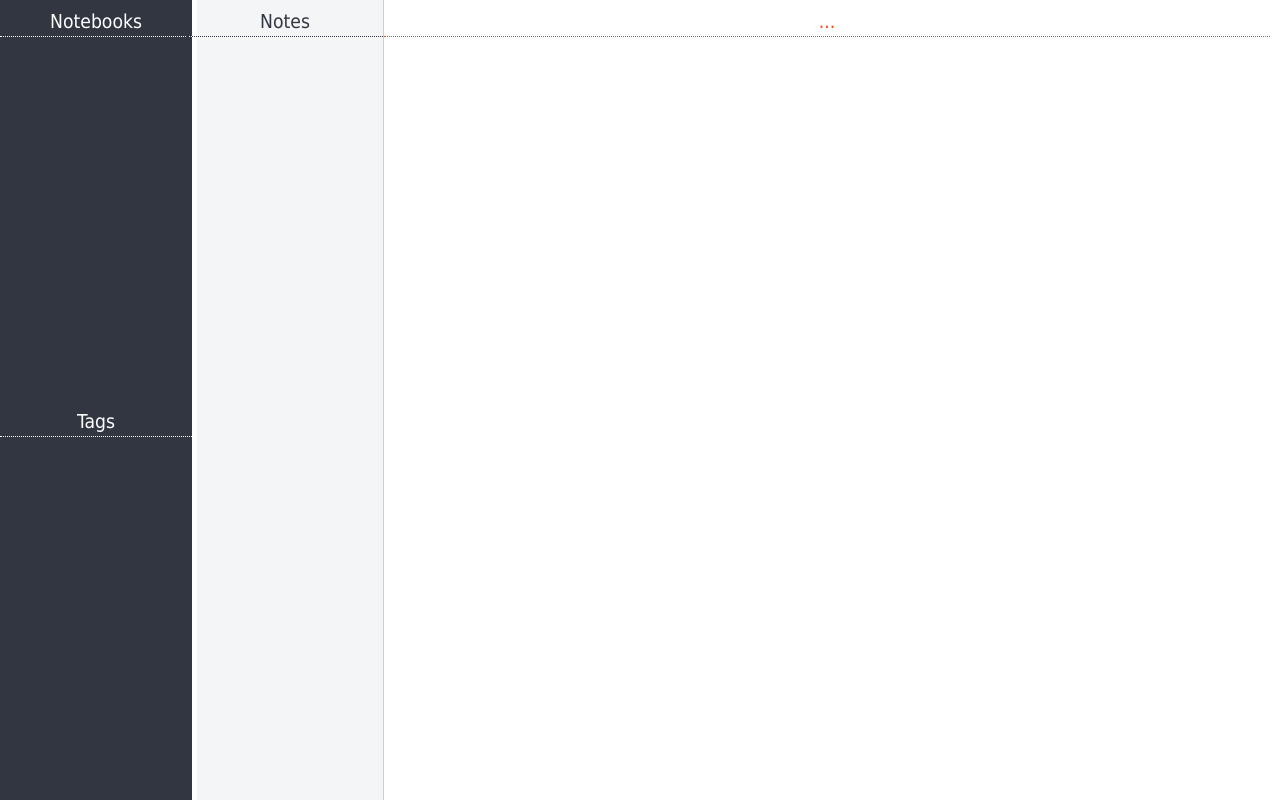
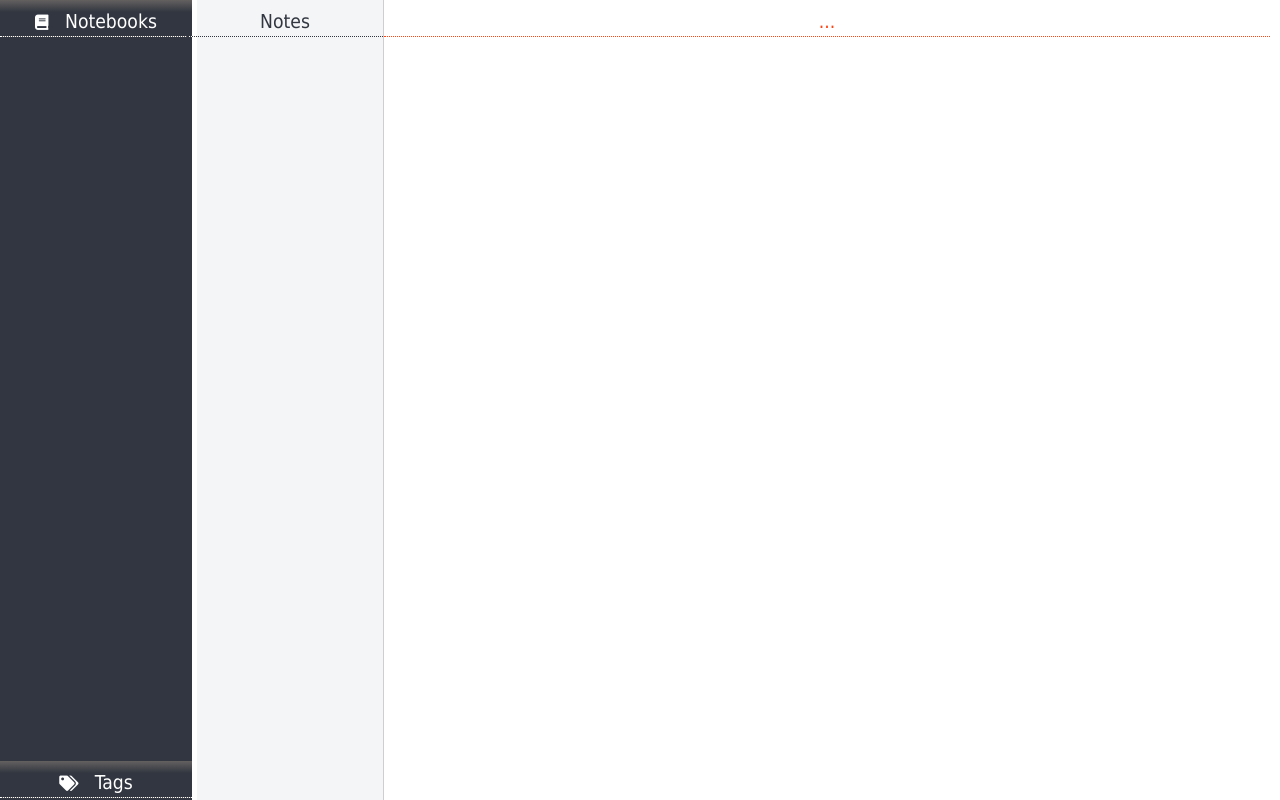
Before and after one commit to gri38/django-joplin_vieweb, a Django app: template joplin_vieweb/templates/joplinvieweb/index.html in a window 1280 px wide. Run offline with Django 3.2, Linux system fonts and the light colour scheme; the template is opened without the code that fills it, so the values that code supplies are empty.

Commit message:
side bar: as accordion + nicer header on it + scroller when overflow

```diff
--- a/joplin_vieweb/static/joplinvieweb/css/joplin.css
+++ b/joplin_vieweb/static/joplinvieweb/css/joplin.css
@@ -13,18 +13,19 @@ html, body {
     font-size: larger;
     font-weight: 550;
     margin-left: -10px;
-    margin-top: 10px;
+    padding-top: 10px;
     padding-bottom: 3px;
     flex-grow: 0;
+    cursor: pointer;
 }
 .notebook_header {
     color: white;
     border-bottom: 1px dotted white;
+    margin-bottom: 2px;
+    background-image: linear-gradient(to bottom, #646060, #313640, #313640, #313640);
 }
 #side_ctn {
     background-color: #313640;
-    flex-grow: 0;
-    flex-shrink: 0;
     flex-basis: calc(15vw - 10px);
     height: 100%;
     padding-left: 10px;
@@ -33,11 +34,19 @@ html, body {
     align-items: stretch;
 }
 #notebooks_tree_ctn, #tags_ctn {
-    height: 50%;
+    min-height: 0; /* So that their children don't make the size heighter than the flex container (cf. https://css-tricks.com/flexbox-truncated-text/) */
+    display: flex;
+    flex-direction: column;
 }
-#notebooks_tree {
+#notebooks_tree_ctn {
+}
+#notebooks_tree, #tags {
     background-color: #313640;
-
+    overflow: auto;
+    width: 100%
+}
+#notebooks_tree_inner {
+    padding-left: 10px;
 }
 #notes_list_ctn {
     background-color: #F4F5F6;
--- a/joplin_vieweb/static/joplinvieweb/js/joplinvieweb.js
+++ b/joplin_vieweb/static/joplinvieweb/js/joplinvieweb.js
@@ -21,7 +21,8 @@ function clear_note() {
 }
 
 function display_notebooks_tree(data) {
-    $('#notebooks_tree').tree({
+    clear_progress($("#notebooks_tree_inner"));
+    $('#notebooks_tree_inner').tree({
         data: data,
         autoOpen: 1,
         autoEscape: false,
@@ -30,10 +31,10 @@ function display_notebooks_tree(data) {
     });
 
     // prevent unselection of notebook:
-    $('#notebooks_tree').bind(
+    $('#notebooks_tree_inner').bind(
         'tree.click',
         function(e) {
-            if ($('#notebooks_tree').tree('isNodeSelected', e.node)) {
+            if ($('#notebooks_tree_inner').tree('isNodeSelected', e.node)) {
                 e.preventDefault();
             }
         }
@@ -41,16 +42,16 @@ function display_notebooks_tree(data) {
 }
 
 function get_notebooks_from_server() {
-    display_progress($("#notebooks_tree"));
+    display_progress($("#notebooks_tree_inner"));
     $.getJSON(
     '/joplin/notebooks/',
     display_notebooks_tree
     )  .fail(function() {
-        clear_progress($("#notebooks_tree"));
+        clear_progress($("#notebooks_tree_inner"));
         console.log("error while getting notebooks ");
         $.get(
         '/joplin/notebooks_error/',
-        function(data) {$("#notebooks_tree").html(data);}
+        function(data) {$("#notebooks_tree_inner").html(data);}
         )
   });
 }
--- /dev/null
+++ b/joplin_vieweb/static/joplinvieweb/js/side_accordion.js
@@ -0,0 +1,27 @@
+$(document).ready(function() {
+    $("#tags").toggle();
+    $("#notebooks_tree_ctn").css("flex", "1 1 auto");
+    $("#tags_ctn").css("flex", "0 0 auto");
+
+    $(".header").click(toggle_side);
+});
+
+function toggle_side() {
+    g1 = $("#notebooks_tree_ctn").css("flex-grow");
+    s1 = $("#notebooks_tree_ctn").css("flex-shrink");
+    b1 = $("#notebooks_tree_ctn").css("flex-basis");
+    g2 = $("#tags_ctn").css("flex-grow");
+    s2 = $("#tags_ctn").css("flex-shrink");
+    b2 = $("#tags_ctn").css("flex-basis");
+
+    $("#tags").toggle(400);
+    $("#notebooks_tree").toggle(400);
+
+    $("#notebooks_tree_ctn").css("flex-grow", g2);
+    $("#notebooks_tree_ctn").css("flex-shrink", s2);
+    $("#notebooks_tree_ctn").css("flex-basis", b2);
+    $("#tags_ctn").css("flex-grow", g1);
+    $("#tags_ctn").css("flex-shrink", s1);
+    $("#tags_ctn").css("flex-basis", b1);
+
+}
--- a/joplin_vieweb/templates/joplinvieweb/index.html
+++ b/joplin_vieweb/templates/joplinvieweb/index.html
@@ -12,16 +12,17 @@
 <script src="{% static 'joplinvieweb/js/jquery-3.6.0.min.js' %}"></script>
 <script src="{% static 'joplinvieweb/js/tree.jquery.js' %}"></script>
 <script src="{% static 'joplinvieweb/js/joplinvieweb.js' %}"></script>
+<script src="{% static 'joplinvieweb/js/side_accordion.js' %}"></script>
 <body onload="joplinvw_onload();">
 
 <div id="joplin_container">
     <div id="side_ctn">
         <div id="notebooks_tree_ctn">
-            <div class="notebook_header header">Notebooks</div>
-            <div id="notebooks_tree"></div>
+            <div class="notebook_header header"><i style="font-size: 0.8em;" class="fas fa-book"></i>&nbsp;&nbsp;&nbsp;Notebooks</div>
+            <div id="notebooks_tree"><div id="notebooks_tree_inner"></div></div>
         </div>
         <div id="tags_ctn">
-            <div class="notebook_header header">Tags</div>
+            <div class="notebook_header header"><i style="font-size: 0.8em;" class="fas fa-tags"></i>&nbsp;&nbsp;&nbsp;Tags</div>
             <div id="tags"></div>
         </div>
     </div>
```
